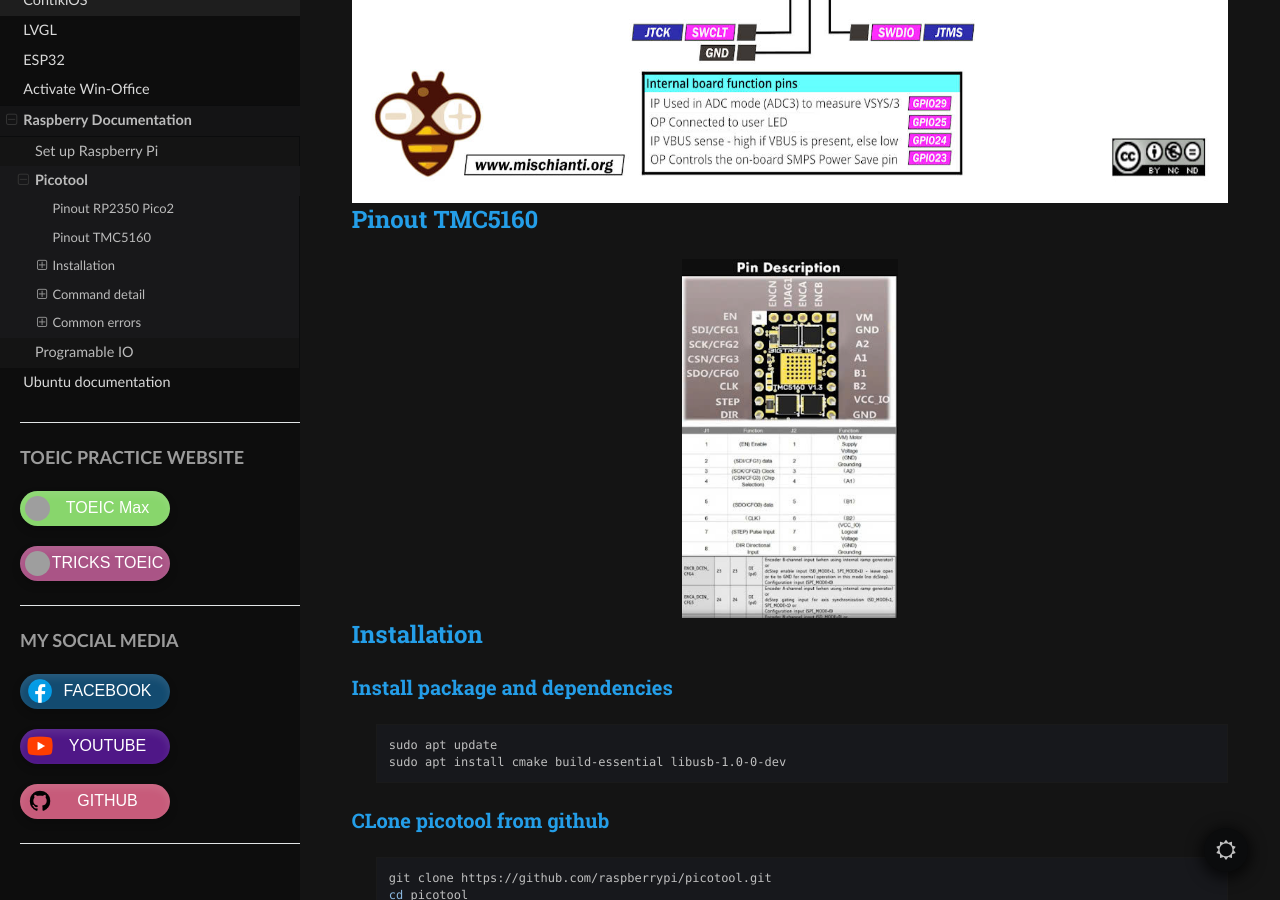
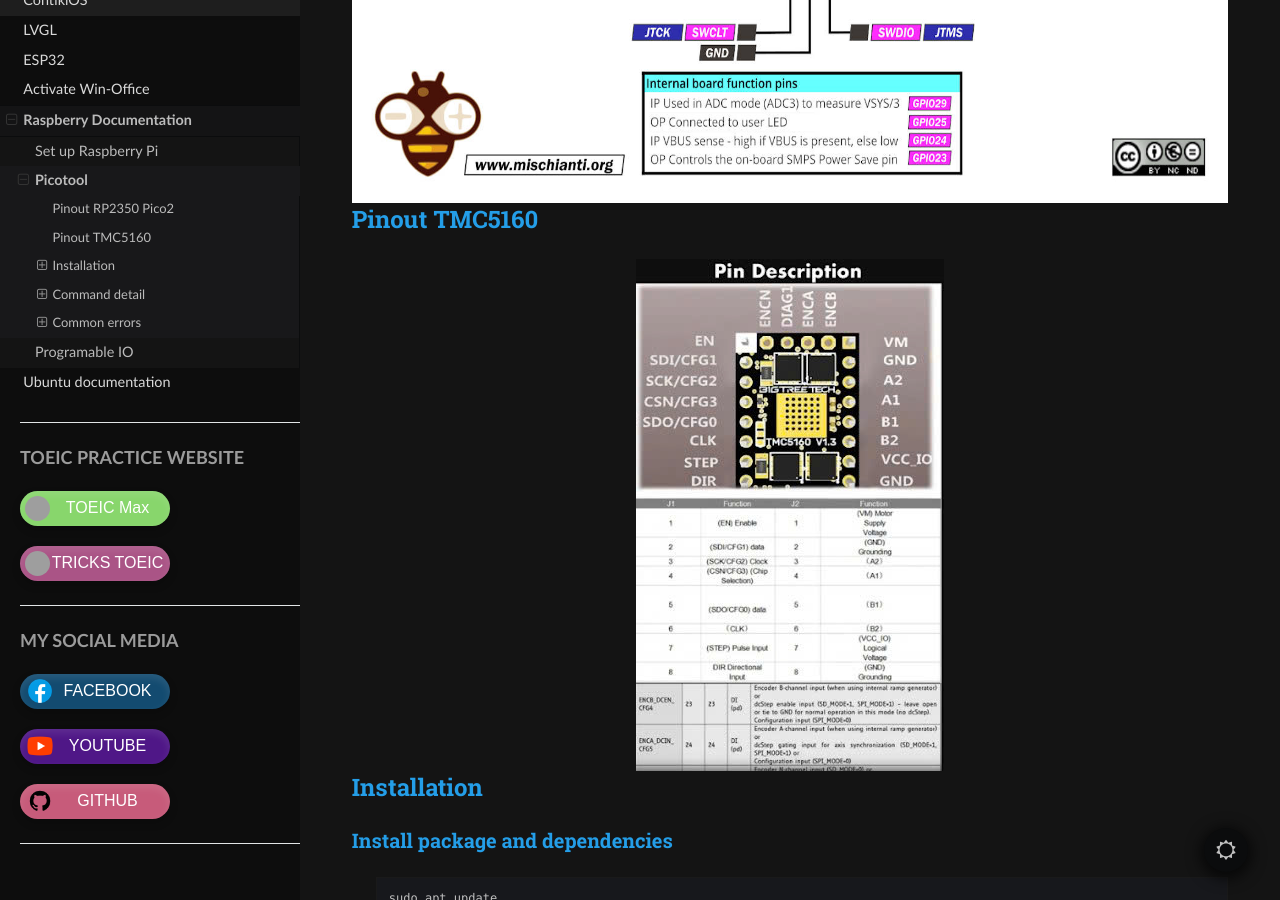
Before and after one commit to ryanjtr/MyDocs, a Sphinx documentation site: the page built from docs/source/Contents/Raspberry/picotool.rst, in a window 1280 px wide and 900 px high, scrolled down 1233 px. Built offline with Sphinx 7.4.7 and the Read the Docs theme 3.1.0, drawn with Linux system fonts in a browser that asks for light colours; grey boxes are pictures that could not be loaded.

Commit message:
change scale image tm5160 pin

```diff
--- a/docs/source/Contents/Raspberry/picotool.rst
+++ b/docs/source/Contents/Raspberry/picotool.rst
@@ -16,7 +16,7 @@
 ---------------------
 
 .. image:: image/tmc5160pin.jpg
-    :scale: 70%
+    :scale: 100%
     :align: center
 
 Installation
```
